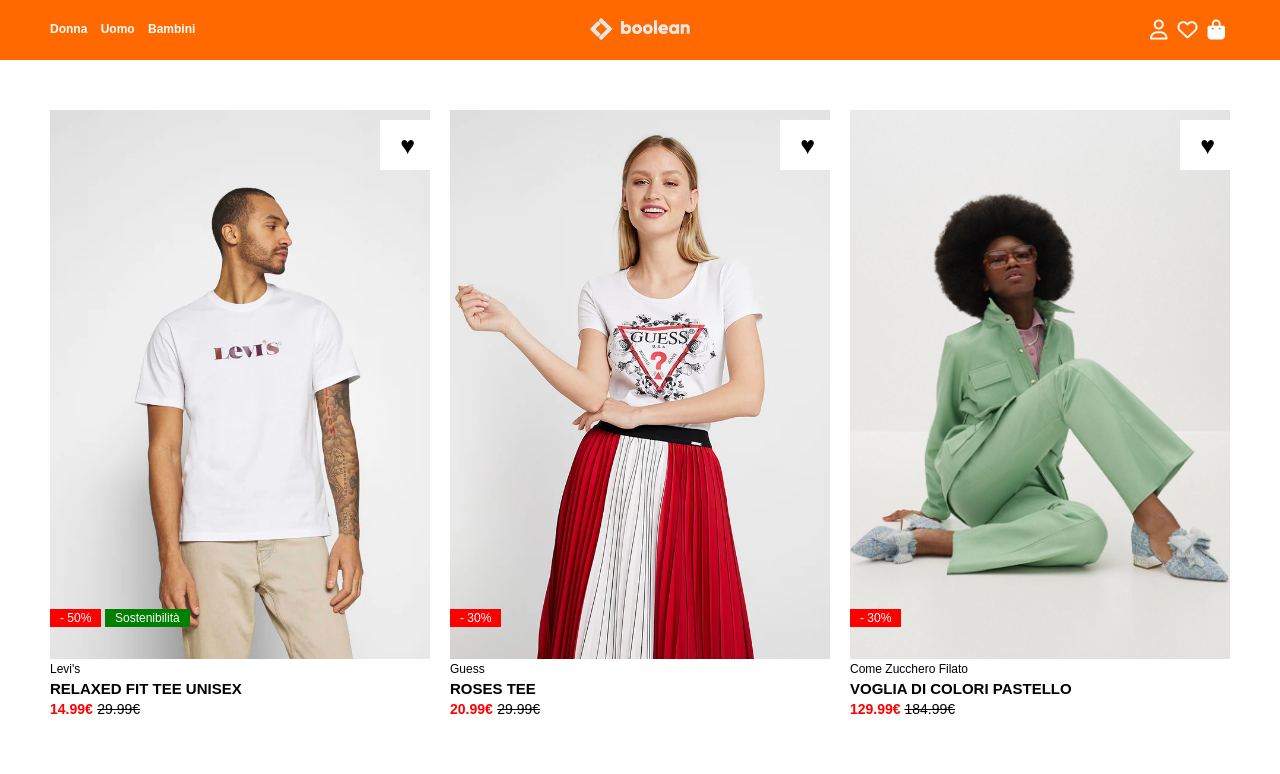
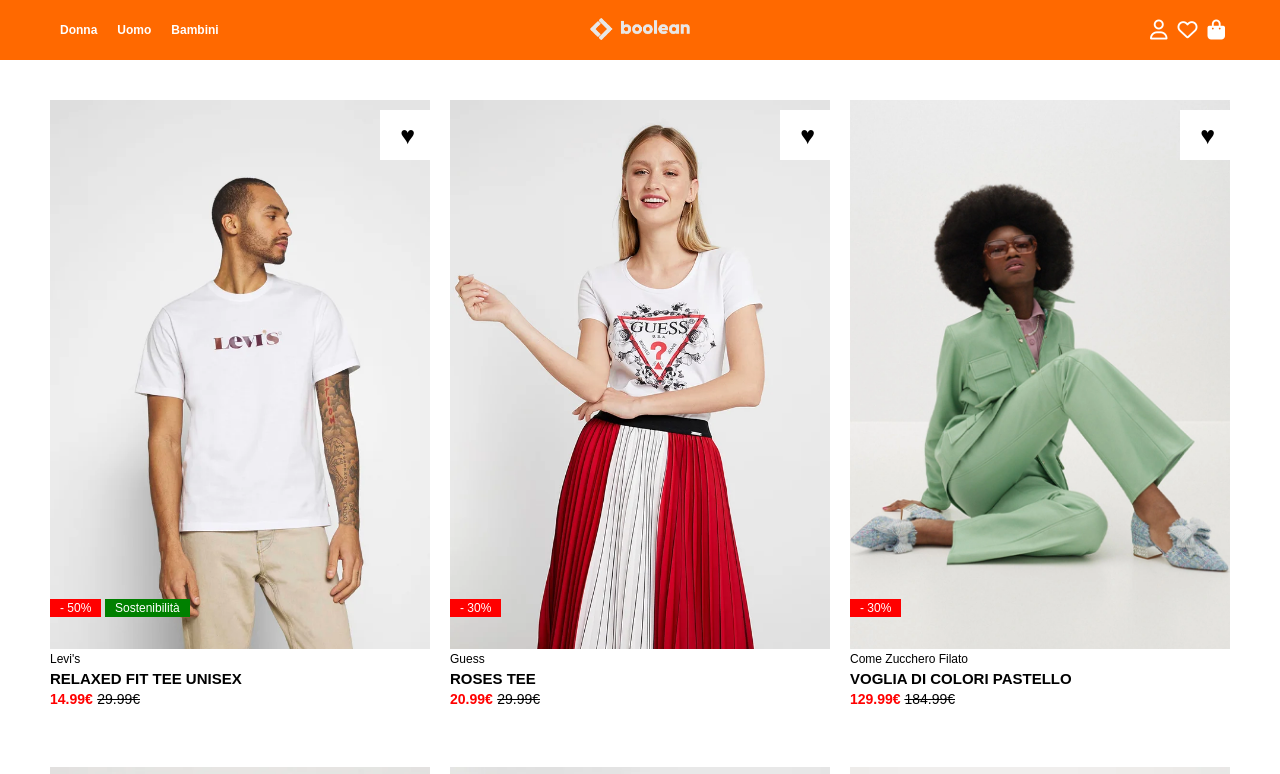
Before and after one commit to aletardio/html-css-boolando, a plain HTML site: page index.html in a window 1280 px wide. Shown: the top 774 px of the page. Drawn offline with Linux system fonts and the light colour scheme.

Commit message:
[UPDATE] modified header with position fixed

```diff
--- a/css/style.css
+++ b/css/style.css
@@ -9,6 +9,8 @@ header {
     background-color: #FF6900;
     width: 100%;
     height: 60px;
+    position: fixed;
+    z-index: 1;
 }
 
 footer {
@@ -75,7 +77,9 @@ footer {
     padding-top: 15px;
 }
 
-
+.pad-top {
+    padding-top: 50px;
+}
 
 .d-flex-center {
     justify-content: center;
@@ -91,6 +95,21 @@ footer {
     font-family: Arial, Helvetica, sans-serif;
     color: white;
     font-size: 12px;
+}
+
+#menu {
+    display: flex;
+    list-style: none;
+    font-weight: 800;
+}
+
+#menu li {
+    padding: 0 10px;
+}
+
+#menu li a {
+    text-decoration: none;
+    color: white;
 }
 
 .logo {
--- a/index.html
+++ b/index.html
@@ -18,9 +18,12 @@
             <div class="row">
                 <!-- COLONNA 25%-->
                 <div class="col-25 d-flex-start padding-lft">
-                    <div class="content bold start">
-                        Donna Uomo Bambini
-                    </div>
+                    <ul id="menu">
+                        <li><a href="">Donna</a></li>
+                        <li><a href="">Uomo</a></li>
+                        <li><a href="">Bambini</a></li>
+                    </ul>
+
                 </div>
                 <!-- COLONNA 50%-->
                 <div class="col-50 d-flex-center">
@@ -41,7 +44,7 @@
         <!-- CONTAINER -->
         <div class="container">
             <!-- RIGA -->
-            <div class="row d-flex-wrap margin-bttm">
+            <div class="row d-flex-wrap margin-bttm pad-top">
 
                 <!-- COLONNA 33% -->
                 <div class="col-33">
```
Also changed, not shown: 1 other file.
